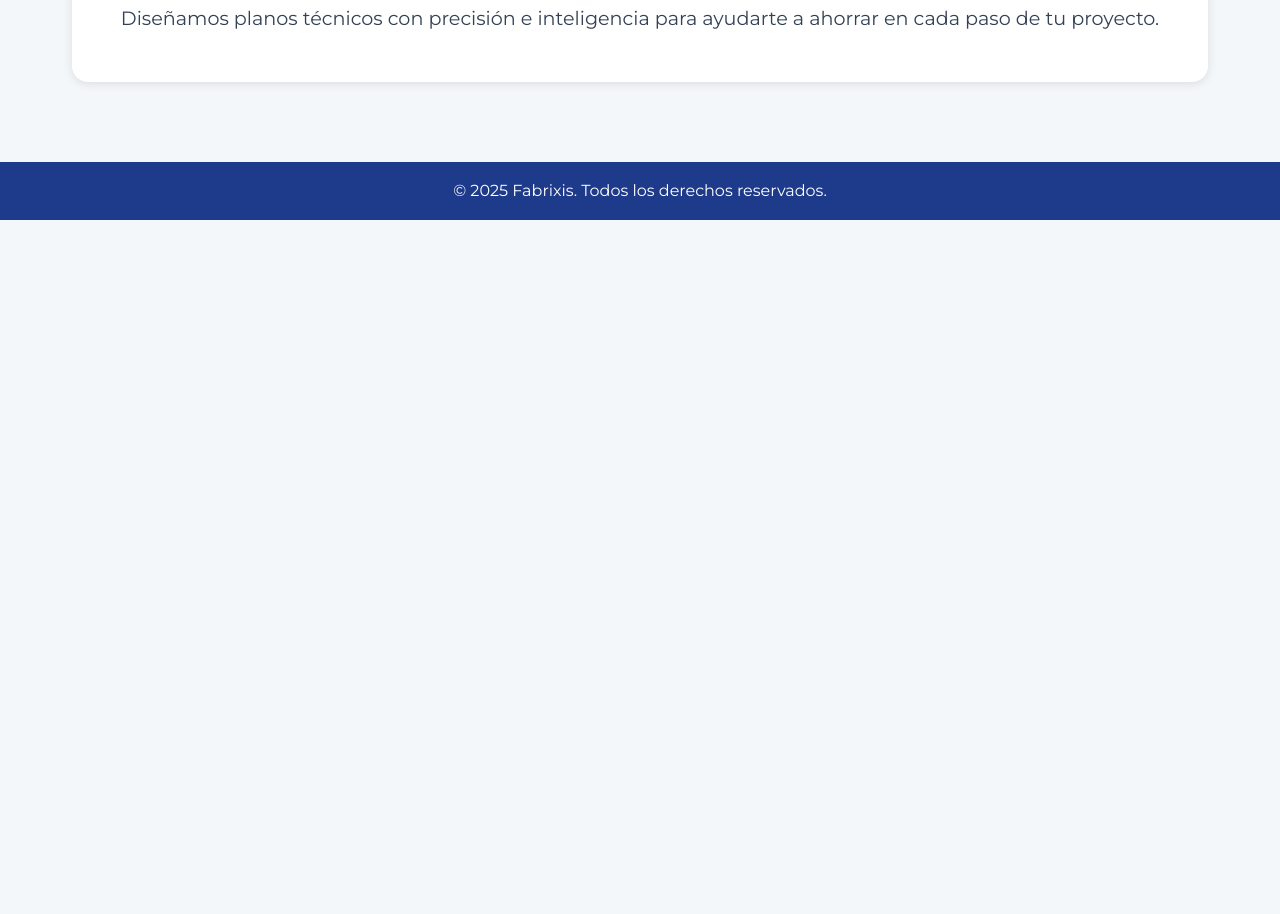
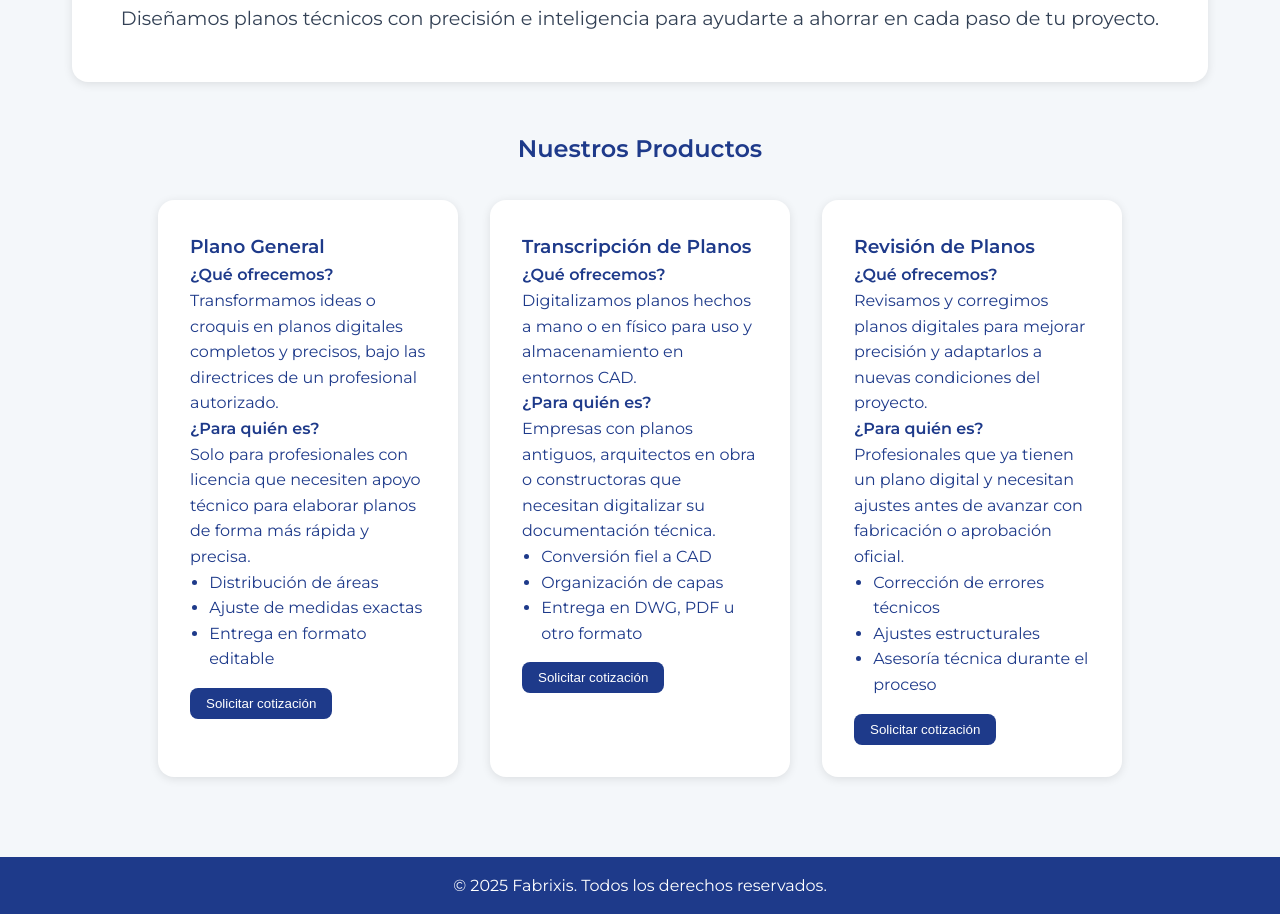
Before and after one commit to FabrixisbyPuchana/Fabrixis, a plain HTML site: page index.html in a window 1280 px wide. Shown: the part 355-1269 px from the top of the page. Before the commit the page ends 800 px from the top, so only its background shows below. Drawn offline with Linux system fonts and the light colour scheme.

Commit message:
Update index.html

```diff
--- a/index.html
+++ b/index.html
@@ -94,13 +94,64 @@
   </nav>
 
   <main>
-    <section class="hero" id="inicio">
-      <h2>Bienvenido a Fabrixis</h2>
-      <p>Diseñamos planos técnicos con precisión e inteligencia para ayudarte a ahorrar en cada paso de tu proyecto.</p>
-    </section>
+  <section class="hero" id="inicio">
+    <h2>Bienvenido a Fabrixis</h2>
+    <p>Diseñamos planos técnicos con precisión e inteligencia para ayudarte a ahorrar en cada paso de tu proyecto.</p>
+  </section>
 
-    <!-- Las secciones de proyectos y productos se añadirán después -->
-  </main>
+  <!-- SECCIÓN DE PRODUCTOS -->
+  <section id="productos">
+    <h2 style="text-align: center; margin-bottom: 2rem;">Nuestros Productos</h2>
+    <div style="display: flex; flex-wrap: wrap; gap: 2rem; justify-content: center;">
+
+      <!-- Plano General -->
+      <div style="background-color: white; border-radius: 1rem; box-shadow: 0 2px 10px rgba(0,0,0,0.1); padding: 2rem; width: 300px;">
+        <h3 style="color: #1E3A8A;">Plano General</h3>
+        <p><strong>¿Qué ofrecemos?</strong><br>
+        Transformamos ideas o croquis en planos digitales completos y precisos, bajo las directrices de un profesional autorizado.</p>
+        <p><strong>¿Para quién es?</strong><br>
+        Solo para profesionales con licencia que necesiten apoyo técnico para elaborar planos de forma más rápida y precisa.</p>
+        <ul style="padding-left: 1.2rem;">
+          <li>Distribución de áreas</li>
+          <li>Ajuste de medidas exactas</li>
+          <li>Entrega en formato editable</li>
+        </ul>
+        <button onclick="window.location.href='#cotizador'" style="margin-top: 1rem; background-color: #1E3A8A; color: white; border: none; padding: 0.5rem 1rem; border-radius: 0.5rem;">Solicitar cotización</button>
+      </div>
+
+      <!-- Transcripción de Planos -->
+      <div style="background-color: white; border-radius: 1rem; box-shadow: 0 2px 10px rgba(0,0,0,0.1); padding: 2rem; width: 300px;">
+        <h3 style="color: #1E3A8A;">Transcripción de Planos</h3>
+        <p><strong>¿Qué ofrecemos?</strong><br>
+        Digitalizamos planos hechos a mano o en físico para uso y almacenamiento en entornos CAD.</p>
+        <p><strong>¿Para quién es?</strong><br>
+        Empresas con planos antiguos, arquitectos en obra o constructoras que necesitan digitalizar su documentación técnica.</p>
+        <ul style="padding-left: 1.2rem;">
+          <li>Conversión fiel a CAD</li>
+          <li>Organización de capas</li>
+          <li>Entrega en DWG, PDF u otro formato</li>
+        </ul>
+        <button onclick="window.location.href='#cotizador'" style="margin-top: 1rem; background-color: #1E3A8A; color: white; border: none; padding: 0.5rem 1rem; border-radius: 0.5rem;">Solicitar cotización</button>
+      </div>
+
+      <!-- Revisión y Corrección -->
+      <div style="background-color: white; border-radius: 1rem; box-shadow: 0 2px 10px rgba(0,0,0,0.1); padding: 2rem; width: 300px;">
+        <h3 style="color: #1E3A8A;">Revisión de Planos</h3>
+        <p><strong>¿Qué ofrecemos?</strong><br>
+        Revisamos y corregimos planos digitales para mejorar precisión y adaptarlos a nuevas condiciones del proyecto.</p>
+        <p><strong>¿Para quién es?</strong><br>
+        Profesionales que ya tienen un plano digital y necesitan ajustes antes de avanzar con fabricación o aprobación oficial.</p>
+        <ul style="padding-left: 1.2rem;">
+          <li>Corrección de errores técnicos</li>
+          <li>Ajustes estructurales</li>
+          <li>Asesoría técnica durante el proceso</li>
+        </ul>
+        <button onclick="window.location.href='#cotizador'" style="margin-top: 1rem; background-color: #1E3A8A; color: white; border: none; padding: 0.5rem 1rem; border-radius: 0.5rem;">Solicitar cotización</button>
+      </div>
+
+    </div>
+  </section>
+</main>
 
   <footer>
     <p>&copy; 2025 Fabrixis. Todos los derechos reservados.</p>
```
